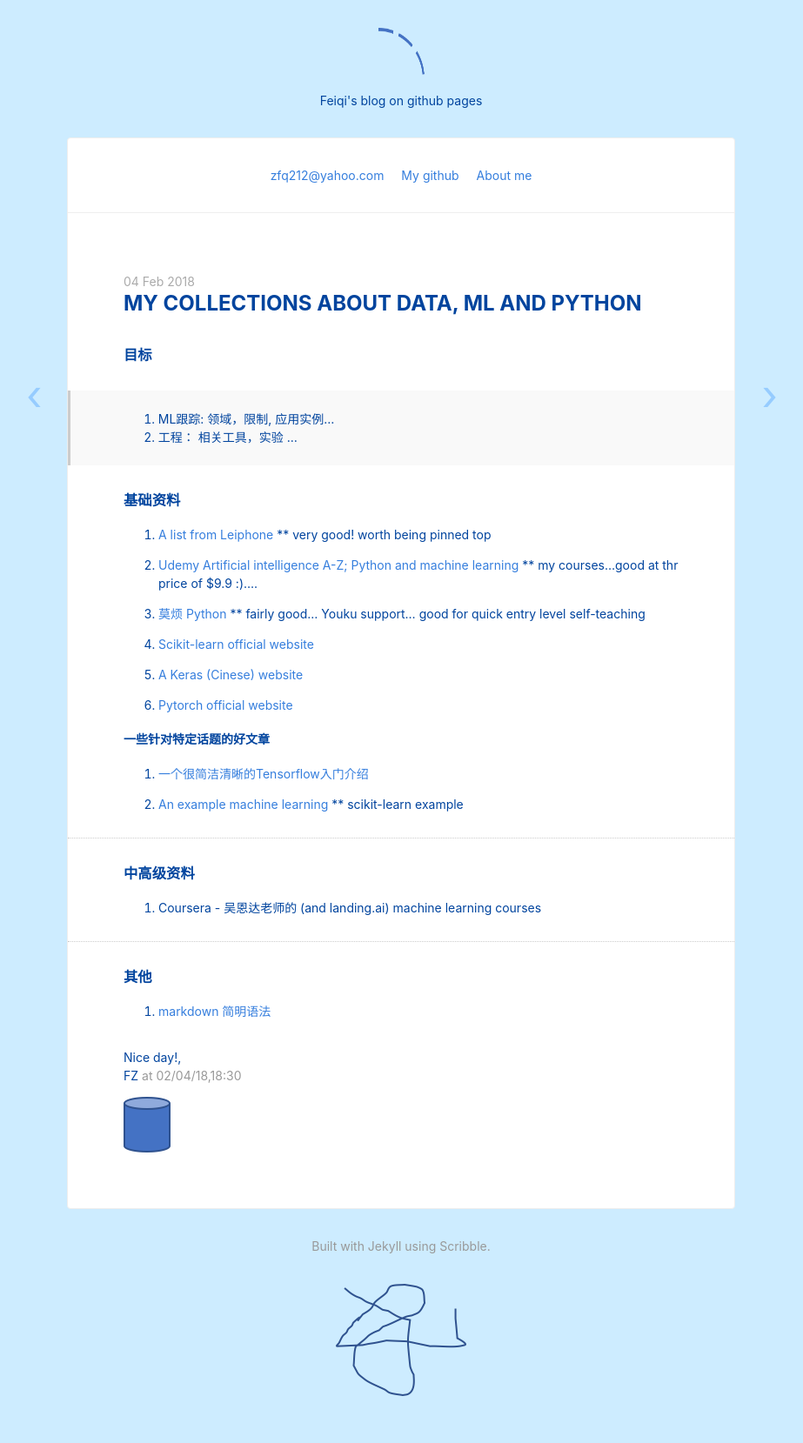
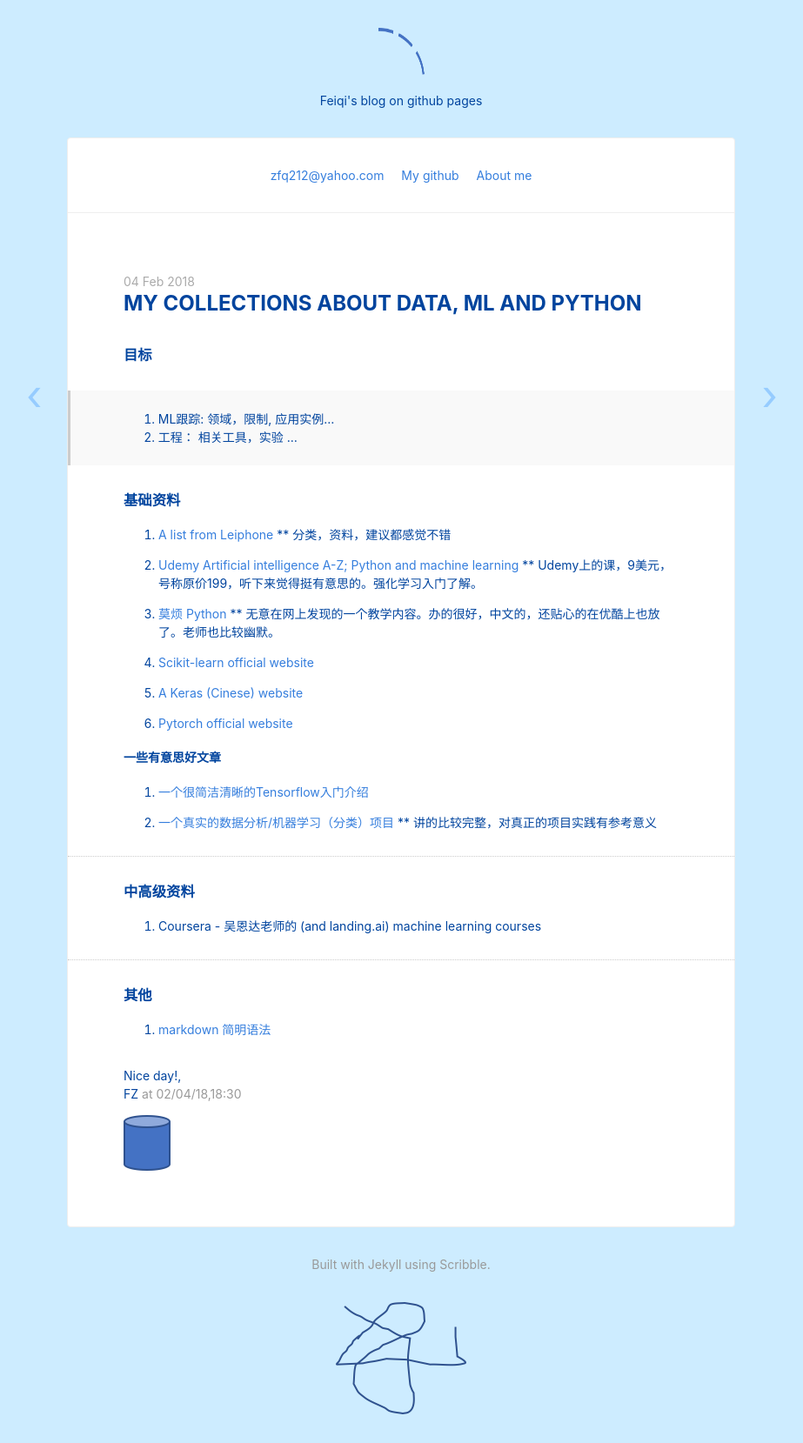
Before and after one commit to zfq212git/zfq212git.github.io, a Jekyll site: the page built from _posts/2018-02-04-test1-firstPost.md, in a window 1280 px wide. Shown: the whole page at 87% size, without its empty margins (179-1102 px from the left). Built offline with Jekyll 4.4.1, drawn with Linux system fonts in a browser that asks for light colours; nearby versions of some CDN libraries; before the commit the page ends 1638 px from its top, so only the background shows below that.

Commit message:
Update 2018-02-04-test1-firstPost.md

```diff
--- a/_posts/2018-02-04-test1-firstPost.md
+++ b/_posts/2018-02-04-test1-firstPost.md
@@ -11,15 +11,15 @@ date: 2018-02-04 18:30:29
 ### 基础资料
 
 1. [A list from Leiphone](https://www.leiphone.com/news/201801/pM48Ekleds2b6j5i.html)
-** very good! worth being pinned top
+** 分类，资料，建议都感觉不错
 
 
 2. [Udemy Artificial intelligence A-Z; Python and machine learning](https://www.udemy.com/home/my-courses/learning/)
-** my courses...good at thr price of $9.9 :)....
+** Udemy上的课，9美元，号称原价199，听下来觉得挺有意思的。强化学习入门了解。
 
 
 3. [莫烦 Python](https://morvanzhou.github.io/)
-** fairly good... Youku support... good for quick entry level self-teaching
+** 无意在网上发现的一个教学内容。办的很好，中文的，还贴心的在优酷上也放了。老师也比较幽默。
 
 4. [Scikit-learn official website](http://scikit-learn.org/stable/)
 
@@ -28,12 +28,12 @@ date: 2018-02-04 18:30:29
 6. [Pytorch official website](http://pytorch.org/tutorials/)
 
 
-#### 一些针对特定话题的好文章
+#### 一些有意思好文章
 
 1. [一个很简洁清晰的Tensorflow入门介绍](http://blog.csdn.net/mmc2015/article/details/69735070)
 
-2. [An example machine learning](http://nbviewer.jupyter.org/github/rhiever/Data-Analysis-and-Machine-Learning-Projects/blob/master/example-data-science-notebook/Example%20Machine%20Learning%20Notebook.ipynb)
-** scikit-learn example
+2. [一个真实的数据分析/机器学习（分类）项目](http://nbviewer.jupyter.org/github/rhiever/Data-Analysis-and-Machine-Learning-Projects/blob/master/example-data-science-notebook/Example%20Machine%20Learning%20Notebook.ipynb)
+** 讲的比较完整，对真正的项目实践有参考意义
 
 
 
```
